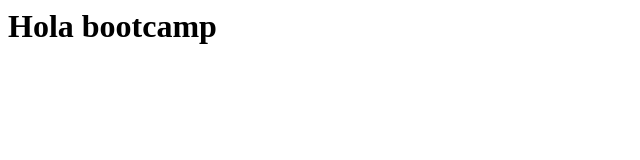
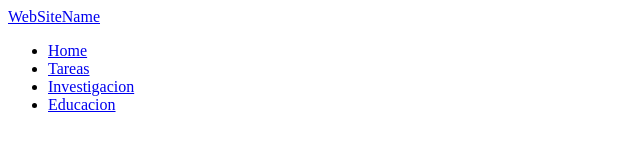
Before and after one commit to u201014550/clase3, a plain HTML site: page index.html in a window 1280 px wide. Shown: the whole page, without its empty margins (0-640 px from the left). Drawn offline with Linux system fonts and the light colour scheme.

Commit message:
Pagina principal

```diff
--- a/index.html
+++ b/index.html
@@ -1,8 +1,24 @@
-<html>
-	<head>
-		<title>Bootcamp</title>
-	</head>
-	<body>
-		<h1>Hola bootcamp</h1>
-	</body>
+<!DOCTYPE html>
+<html lang="en">
+<head>
+    <meta charset="UTF-8">
+    <meta name="viewport" content="width=device-width, initial-scale=1.0">
+    <meta http-equiv="X-UA-Compatible" content="ie=edge">
+    <title>Document</title>
+</head>
+<body>
+    <nav class="navbar navbar-inverse">
+		<div class="container-fluid">
+		  <div class="navbar-header">
+			<a class="navbar-brand" href="#">WebSiteName</a>
+		  </div>
+		  <ul class="nav navbar-nav">
+			<li class="active"><a href="#">Home</a></li>
+			<li><a href="#">Tareas</a></li>
+			<li><a href="#">Investigacion</a></li>
+			<li><a href="#">Educacion</a></li>
+		  </ul>
+		</div>
+	  </nav>
+</body>
 </html>
```
